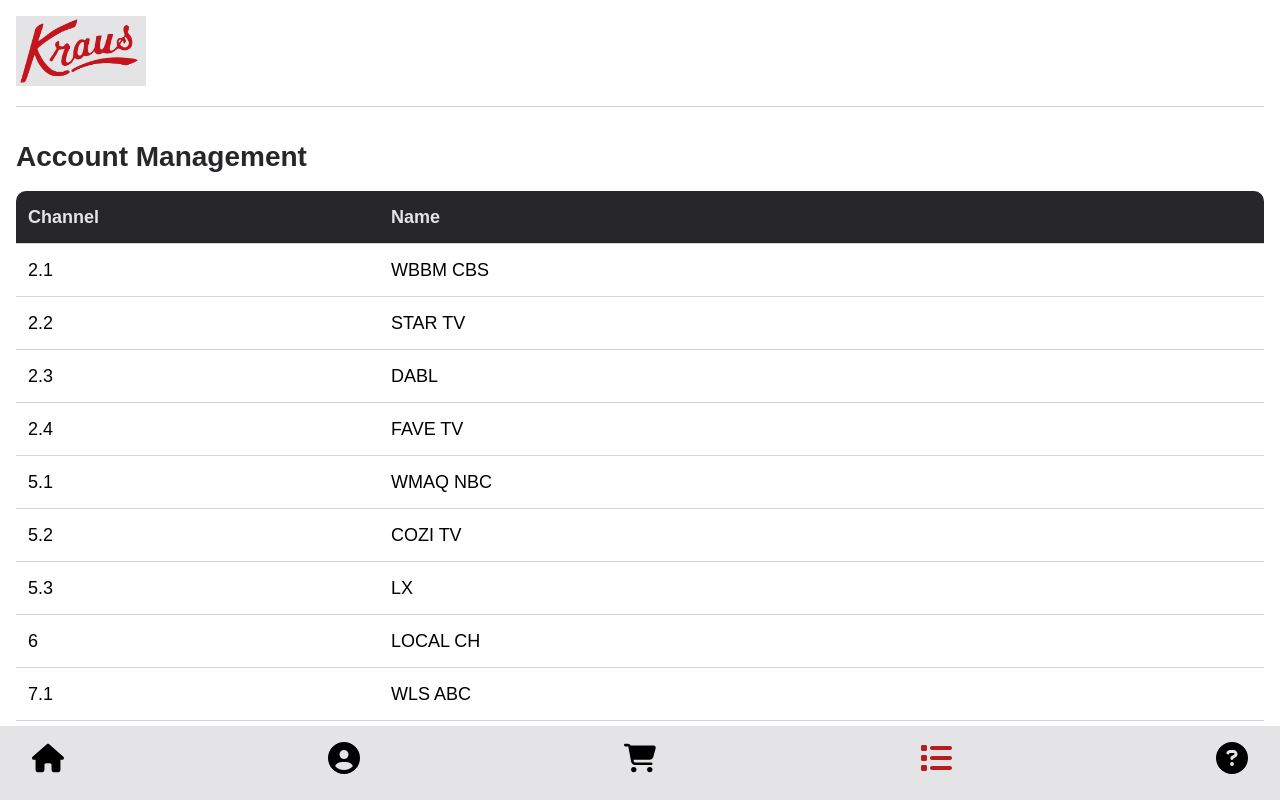
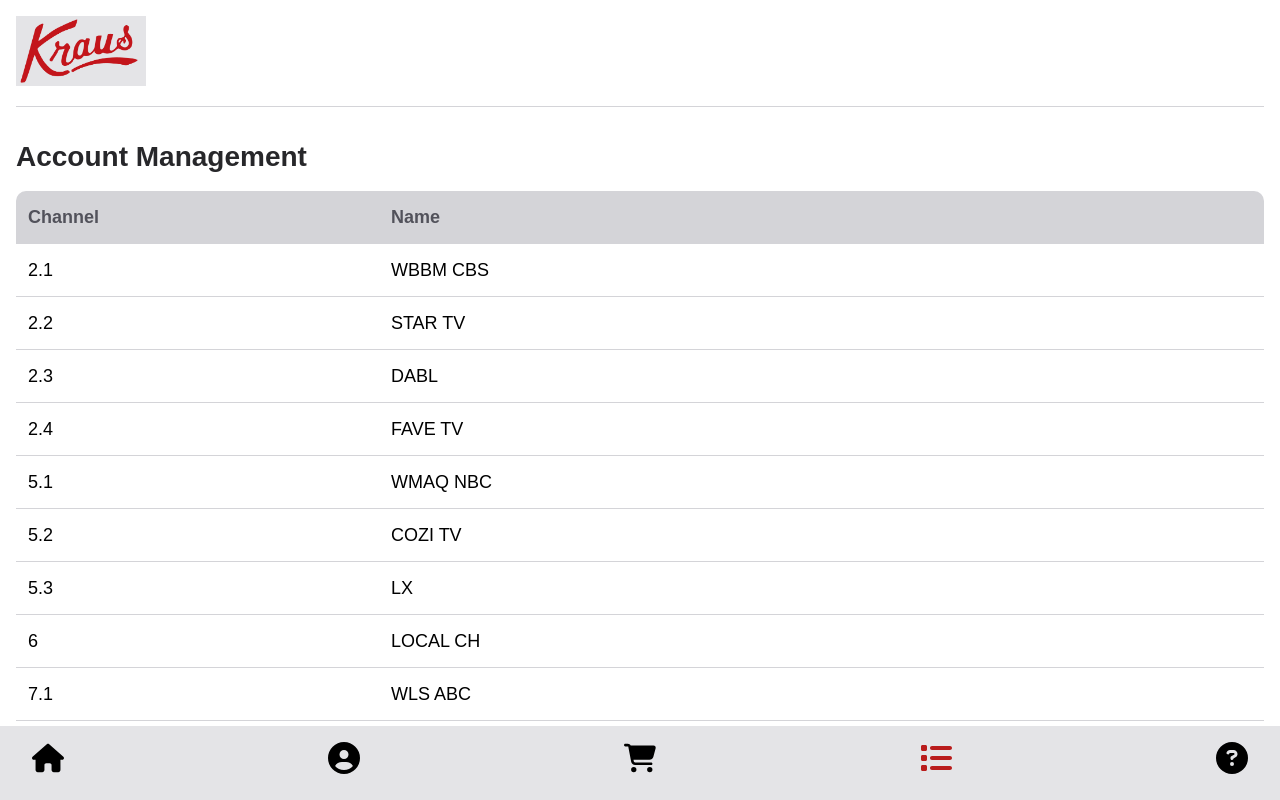
Before and after one commit to brokenhoax/krauscable, a Next.js app: page /krauscable/channels/listings in a window 1280 px wide. Built offline with nearby package versions, Linux system fonts and the light colour scheme; a web font is replaced by a local one.

Commit message:
table styling improvements

```diff
--- a/pages/channels/listings.js
+++ b/pages/channels/listings.js
@@ -1,7 +1,7 @@
 import Layout from "../../components/layout";
 import Navbar from "../../components/navbar/navbar";
 import Logo from "../../components/logo/logo.js";
-import { listings } from "./channels.js";
+import { listings } from "../../public/channels.js";
 
 export default function Listings() {
   return (
--- a/styles/globals.css
+++ b/styles/globals.css
@@ -319,8 +319,8 @@
 
 th {
   text-align: start;
-  background-color: #27272a;
-  color: #e4e4e7;
+  background-color: #d4d4d8;
+  color: #52525b;
 }
 
 th:first-child {
```
Also changed, not shown: public/channels.js (renamed from pages/channels/channels.js).
